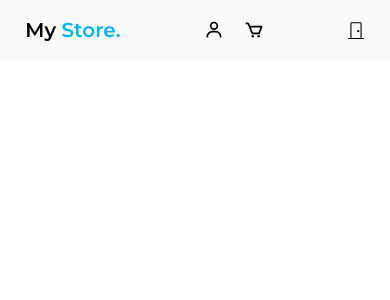
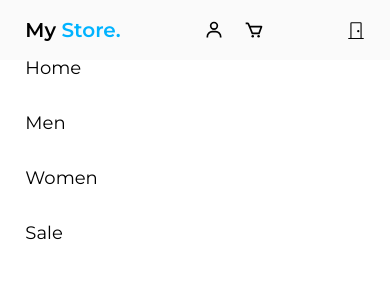
Before and after one commit to gift56/fitness_shop, a React (Vite) app: page / in a window 390 px wide. Both pictures are taken after a click on the icon 355 px from the left and 30 px from the top of the page. Shown: the top 300 px of the page. Built offline with nearby package versions, Linux system fonts and the light colour scheme.

Commit message:
working on mobileScreens

```diff
--- a/src/components/Header.jsx
+++ b/src/components/Header.jsx
@@ -80,6 +80,21 @@ const Header = () => {
               />
             )}
           </div>
+          {mobileScreen ? (
+            <nav className="lg:hidden items-start gap-6 flex flex-col absolute top-[47px] mt-2">
+              {scrollLinks.map(({ href, text }, i) => (
+                <Link
+                  to={href}
+                  spy={true}
+                  smooth={true}
+                  key={i}
+                  className="text-black font-normal text-[18px] cursor-pointer relative pb-1 before:content-[''] before:absolute before:w-[0%] before:bottom-0 before:h-[3px] before:rounded-[18px] before:bg-[#ffdf7b] hover:text-[#FF7B7B] hover:before:w-[100%] before:transition-all before:duration-300"
+                >
+                  {text}
+                </Link>
+              ))}
+            </nav>
+          ) : null}
         </div>
       </div>
     </header>
```
